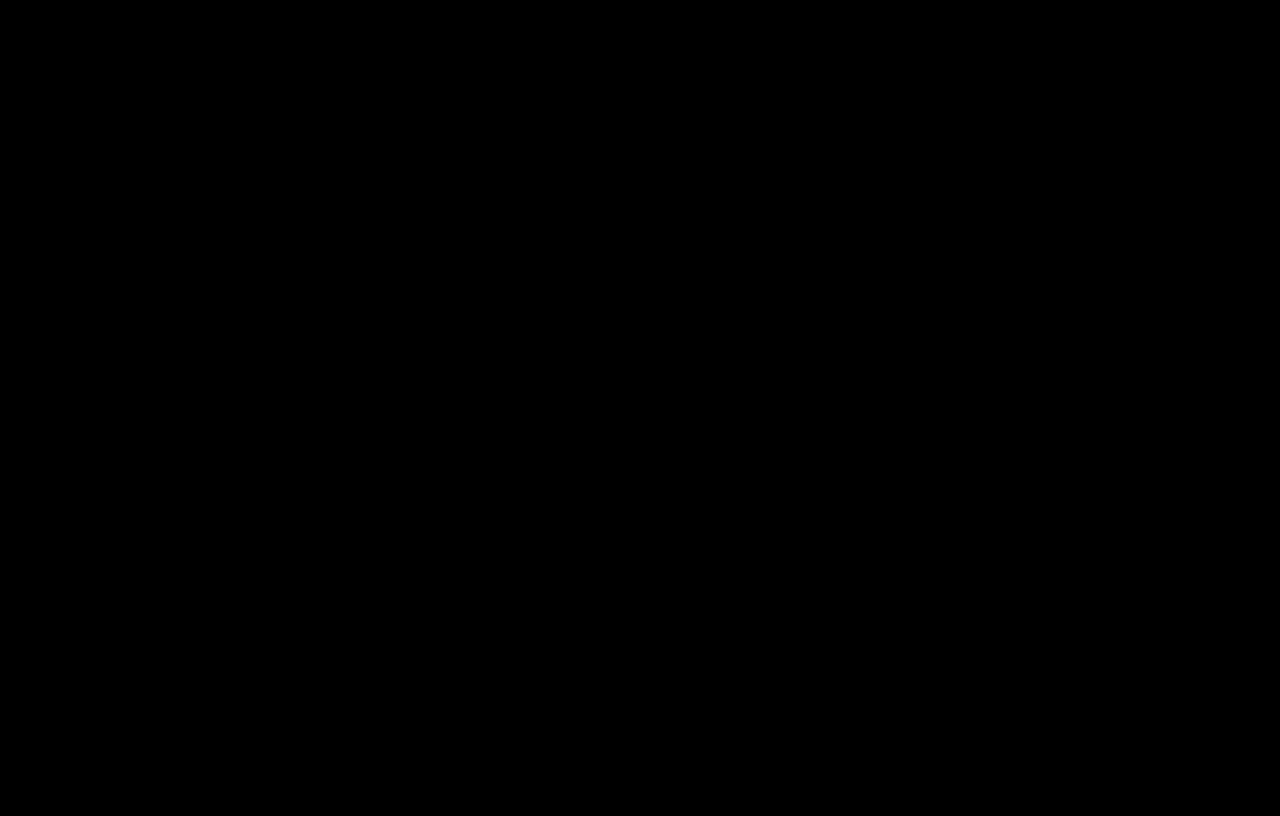
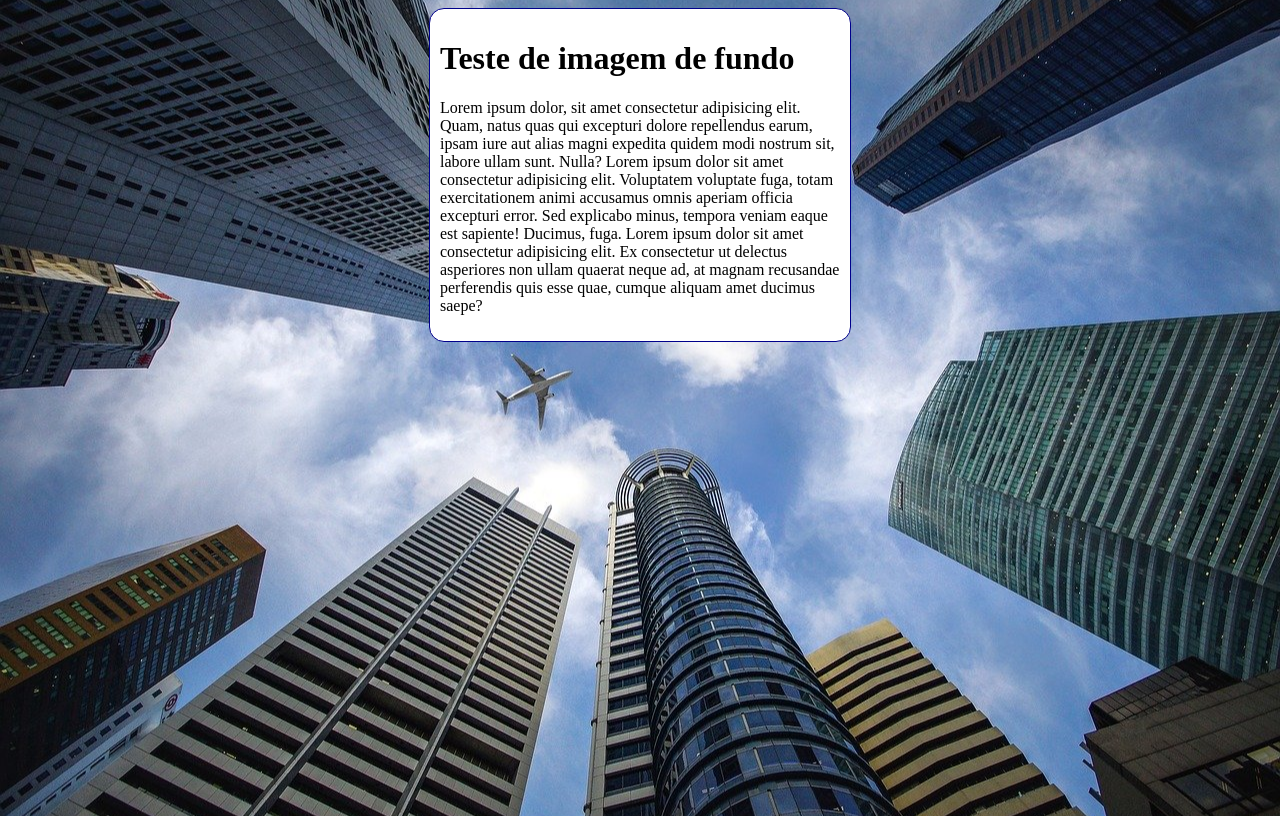
Before and after one commit to ritacassiano/HTML-CSS, a plain HTML site: page exer22/fundo004.html in a window 1280 px wide. Drawn offline with Linux system fonts and the light colour scheme.

Commit message:
atualizei tamanho do fundo

```diff
--- a/exer22/fundo004.html
+++ b/exer22/fundo004.html
@@ -7,17 +7,31 @@
     <title>Fundo</title>
     <style>
         body{
+            height: 100vh;
             background-color: black;
+            background-image: url('imagens/wallpaper002.jpg');
+            background-position: center center;
+            background-repeat: no-repeat;
+            background-size: cover;
         }
 
         main{
             background-color: white;
+            width: 400px;
+            padding: 10px;
+            margin: auto;
+            border: 1px solid darkblue;
+            border-radius: 15px;
+
         }
     </style>
 </head>
 <body>
-    <h1>Teste de imagem de fundo</h1>
-    <p>Lorem ipsum dolor sit amet consectetur adipisicing elit. Ut, totam provident! Tempora non aperiam incidunt harum. Ex, ducimus soluta tempore reiciendis delectus, tenetur quia porro sapiente, dolores nam non repudiandae. Lorem ipsum dolor sit amet, consectetur adipisicing elit. Ratione amet numquam, asperiores reprehenderit optio praesentium rerum, aperiam vitae distinctio nisi iste, magni sapiente cumque fugiat harum nihil qui rem quod! Lorem ipsum dolor sit amet consectetur adipisicing elit. Cupiditate rem nemo quasi cum error amet inventore? Quasi iusto assumenda possimus illum omnis, iste, laudantium incidunt tempora unde, vero odio ullam.</p>
 
+    <main>
+        <h1>Teste de imagem de fundo</h1>
+
+        <p>Lorem ipsum dolor, sit amet consectetur adipisicing elit. Quam, natus quas qui excepturi dolore repellendus earum, ipsam iure aut alias magni expedita quidem modi nostrum sit, labore ullam sunt. Nulla? Lorem ipsum dolor sit amet consectetur adipisicing elit. Voluptatem voluptate fuga, totam exercitationem animi accusamus omnis aperiam officia excepturi error. Sed explicabo minus, tempora veniam eaque est sapiente! Ducimus, fuga. Lorem ipsum dolor sit amet consectetur adipisicing elit. Ex consectetur ut delectus asperiores non ullam quaerat neque ad, at magnam recusandae perferendis quis esse quae, cumque aliquam amet ducimus saepe?</p>
+    </main>
 </body>
 </html>
```
Also changed, not shown: exer22/exer4.html (deleted).
